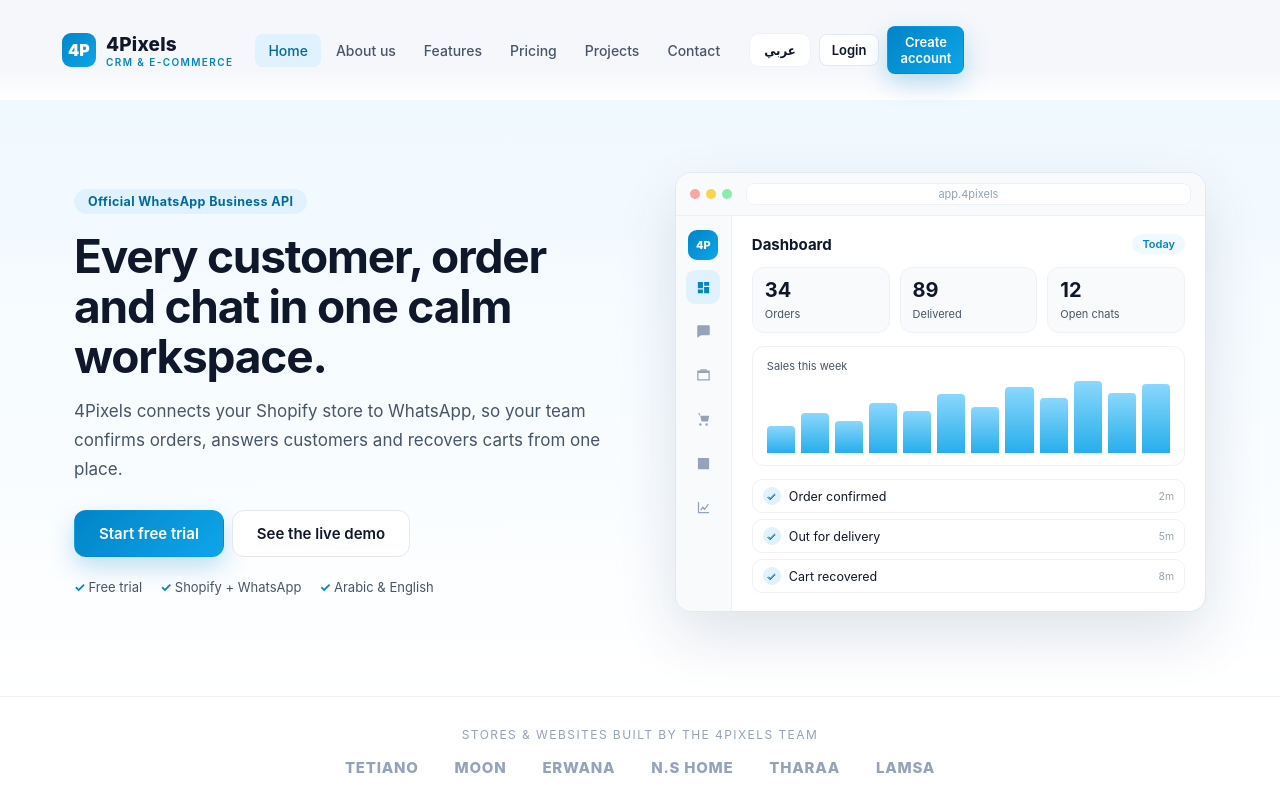
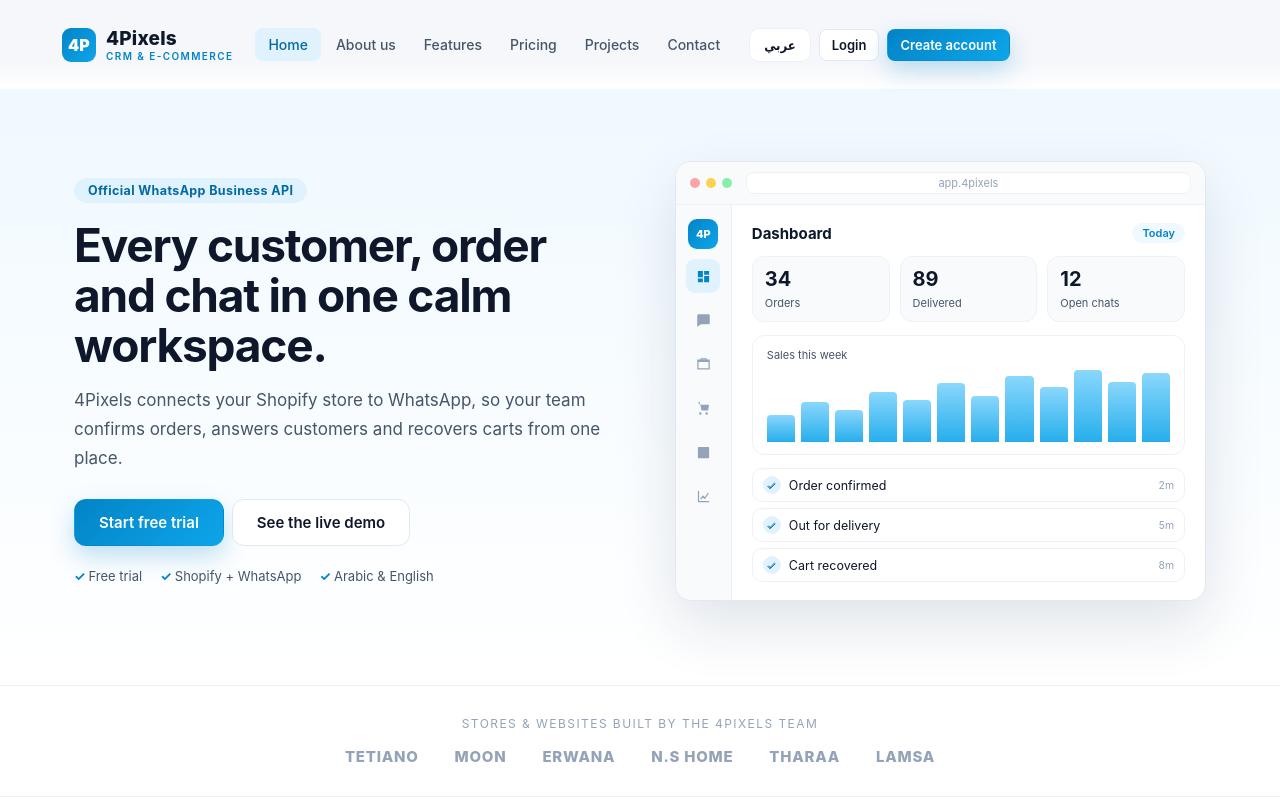
Before and after one commit to m0hammedahmed/4pixels-demo, a React (Vite) app: page / in a window 1280 px wide. Shown: the top 800 px of the page. Built offline with nearby package versions, Linux system fonts and the light colour scheme.

Commit message:
v25c: header buttons no wrap

```diff
--- a/src/style.css
+++ b/src/style.css
@@ -1014,3 +1014,4 @@ table.data tbody tr:hover { background: #f1f5f9; }
 .pub-nav button.on, .pub-nav button.on:hover { background: #e0f2fe !important; color: #0369a1 !important; box-shadow: none !important; }
 .pub-head .brand, .pub-head .brand small { white-space: nowrap; }
 @media (max-width: 768px) { .pub-nav.open button { border-radius: 8px !important; } }
+.pub-actions .btn, .pub-actions .lang-btn { white-space: nowrap; }
```
